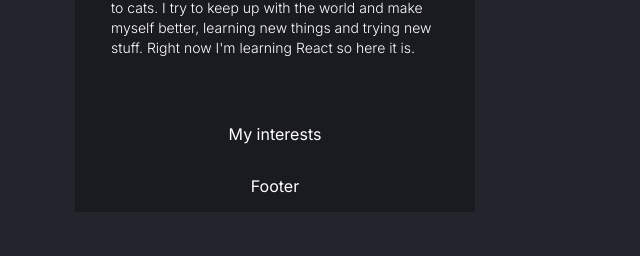
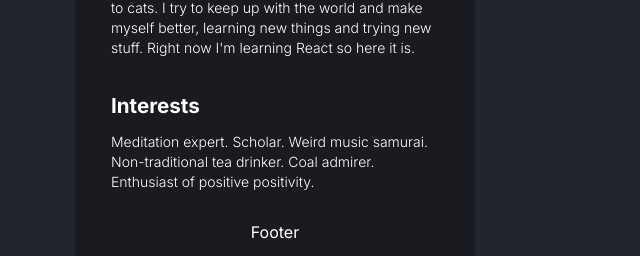
Before and after one commit to RieBi/react-digital-business-card, a React (Vite) app: page / in a window 1280 px wide. Shown: the part 899-1155 px from the top of the page, without its empty margins (365-1005 px from the left). Before the commit the page ends 1119 px from the top, so only its background shows below. Built offline with nearby package versions, Linux system fonts and the light colour scheme.

Commit message:
Add Interests section

```diff
--- a/src/App.css
+++ b/src/App.css
@@ -46,6 +46,10 @@ body {
   font-weight: 550;
 }
 
+.buttons {
+  margin-bottom: 36px;
+}
+
 .email-button {
   background-color: white;
   color: #374151;
@@ -63,16 +67,17 @@ body {
   margin-right: 5px;
 }
 
-.about {
-  margin: 36px;
+.section {
+  margin-inline: 36px;
   font-size: 1.1rem;
+  margin-bottom: 0;
 }
 
-.about > h3 {
+.section > h3 {
   margin-bottom: 5px;
 }
 
-.about > p {
+.section > p {
   font-weight: 300;
   font-size: 14px;
   line-height: 20px;
--- a/src/components/About.jsx
+++ b/src/components/About.jsx
@@ -1,6 +1,6 @@
 export default function About() {
     return (
-        <div className="about">
+        <div className="section">
             <h3>About</h3>
             <p>
                 I am a frontend developer with a particular interest to cats.
--- a/src/components/Interests.jsx
+++ b/src/components/Interests.jsx
@@ -1,5 +1,11 @@
 export default function Interests() {
     return (
-        <p>My interests</p>
+        <div className="section">
+            <h3>Interests</h3>
+            <p>
+                Meditation expert. Scholar. Weird music samurai. Non-traditional tea drinker.
+                Coal admirer. Enthusiast of positive positivity.
+            </p>
+        </div>
     )
 }
```
